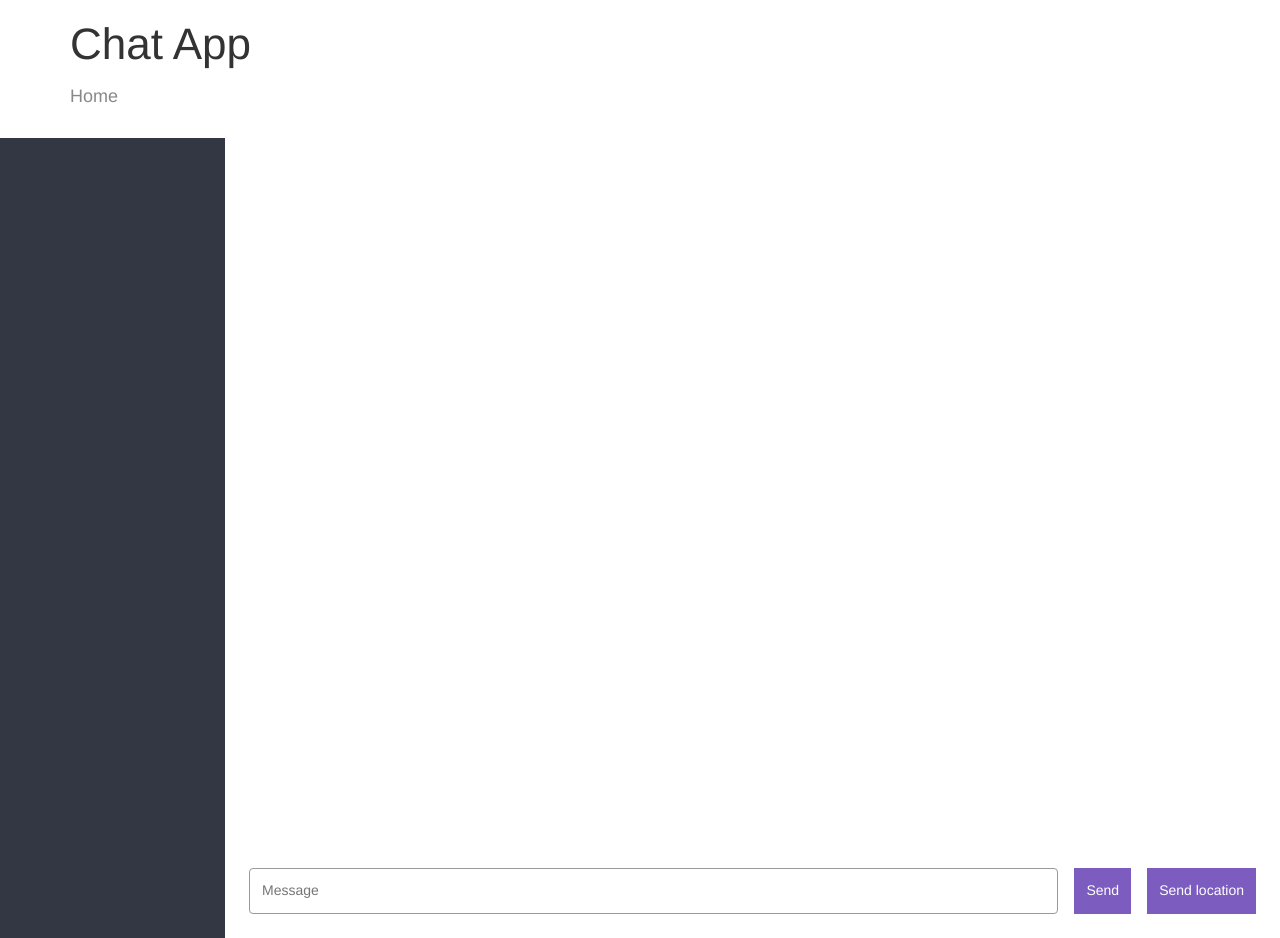
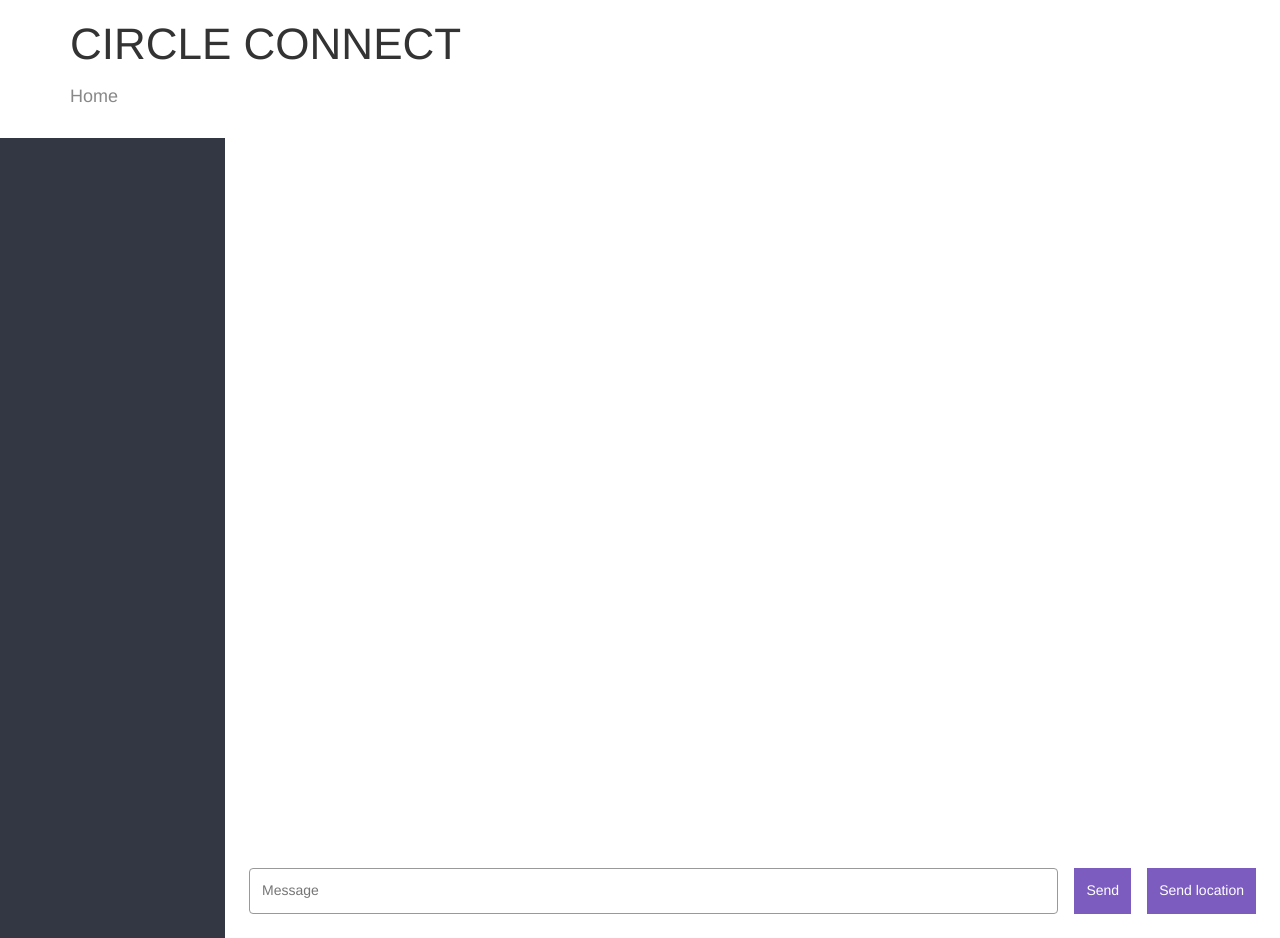
Before and after one commit to karma659/CIRCLE-CONNECT, a website: page public/chat.html in a window 1280 px wide. Drawn offline with nearby package versions, Linux system fonts and the light colour scheme; no server answers.

Commit message:
first committ

```diff
--- a/public/chat.html
+++ b/public/chat.html
@@ -1,7 +1,7 @@
 <!DOCTYPE html>
 <html>
   <head>
-    <title>Chat App</title>
+    <title>CIRCLE CONNECT</title>
     <meta charset="utf-8" />
     <meta name="viewport" content="width=device-width, initial-scale=1" />
     <link rel="icon" href="/img/favicon.png" />
@@ -14,7 +14,7 @@
   <body>
     <div class="container">
       <header>
-        <h1>Chat App</h1>
+        <h1>CIRCLE CONNECT</h1>
 
         <a href="/">Home</a>
 
```
Also changed, not shown: public/index.html (+2 -2 lines).
